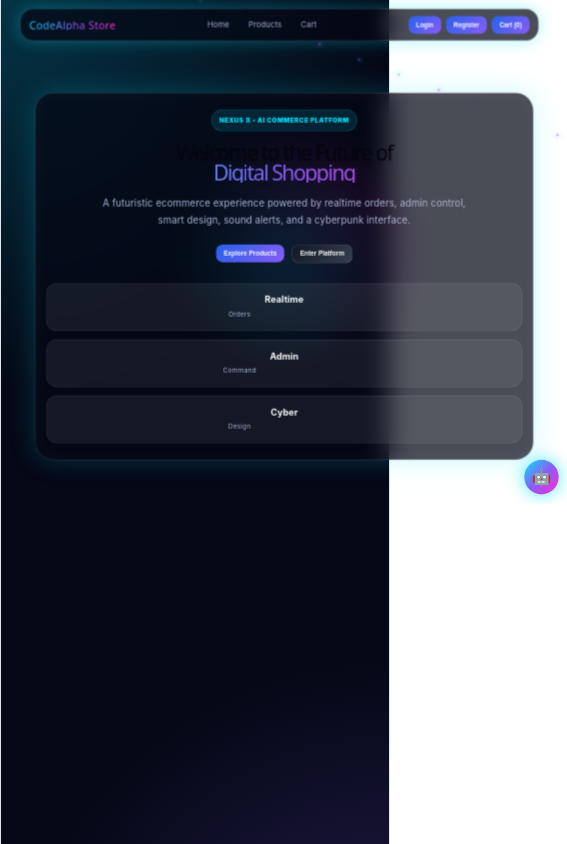
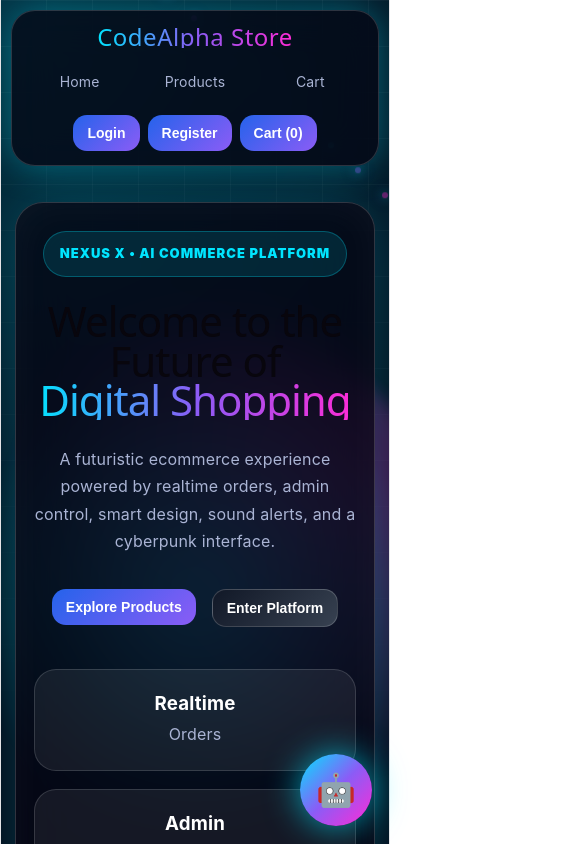
Before and after one commit to abd378/elite-ecommerce-store, a React (Vite) app: page / in a window 390 px wide. Shown: the top 844 px of the page, 567 px wide, since content can reach past the window. Built offline with nearby package versions, Linux system fonts and the light colour scheme.

Commit message:
create premium mobile layout

```diff
--- a/src/App.css
+++ b/src/App.css
@@ -1548,42 +1548,126 @@ button:hover,
 }
 @media (max-width: 768px) {
   body {
-    overflow-x: auto;
+    overflow-x: hidden;
   }
 
   .app {
-    min-width: 1180px;
-    transform: scale(0.48);
-    transform-origin: top left;
-    width: 208%;
+    width: 100%;
+    min-width: 0;
+    transform: none;
   }
 
   .navbar {
-    width: 1080px;
-    margin: 18px 40px;
-    flex-direction: row !important;
-    flex-wrap: nowrap !important;
+    position: sticky;
+    top: 10px;
+    width: calc(100% - 20px);
+    margin: 10px auto 0;
+    padding: 14px;
+    border-radius: 24px;
+    flex-direction: column !important;
+    gap: 12px;
   }
 
   .navbar h1 {
     display: block !important;
-    font-size: 22px;
+    font-size: 24px;
+    text-align: center;
   }
 
   .navbar ul {
-    flex-wrap: nowrap !important;
+    width: 100%;
+    display: grid;
+    grid-template-columns: repeat(3, 1fr);
+    gap: 8px;
+  }
+
+  .navbar li a {
+    display: block;
+    text-align: center;
+    padding: 10px 8px;
+    font-size: 14px;
   }
 
   .nav-actions,
   .profile-box {
-    flex-wrap: nowrap !important;
-  }
-
-  .activity-feed {
-    right: 60px;
-  }
-
+    width: 100%;
+    justify-content: center;
+    flex-wrap: wrap !important;
+    gap: 8px;
+  }
+
+  .cart-btn,
+  .logout-btn,
+  button {
+    padding: 10px 14px;
+    font-size: 14px;
+  }
+
+  .nexus-home,
+  .products-section,
+  .cart-page,
+  .login-page,
+  .admin-page,
+  .details-page,
+  .checkout-page {
+    padding: 36px 14px;
+  }
+
+  .section-title {
+    font-size: 36px;
+  }
+
+  .nexus-hero-card {
+    padding: 28px 18px;
+    border-radius: 28px;
+  }
+
+  .nexus-hero-card h1 {
+    font-size: 42px;
+    letter-spacing: -1px;
+  }
+
+  .nexus-hero-card p {
+    font-size: 16px;
+  }
+
+  .nexus-stats,
+  .cyber-stats-grid,
+  .products-grid,
+  .orders-grid,
+  .admin-items-grid {
+    grid-template-columns: 1fr !important;
+  }
+
+  .product-card,
+  .order-card,
+  .cyber-stat-card {
+    width: 100%;
+  }
+
+  .product-card img,
+  .admin-product-img,
+  .admin-item-card img {
+    height: 210px;
+  }
+
+  .activity-feed,
   .xp-system {
-    left: 40px;
-  }
-}
+    position: static;
+    display: block;
+    width: calc(100% - 28px);
+    margin: 18px auto;
+  }
+
+  .nexus-ai-button {
+    right: 18px;
+    bottom: 18px;
+  }
+
+  .nexus-ai-panel {
+    width: calc(100% - 24px);
+    right: 12px;
+    bottom: 96px;
+    height: 500px;
+  }
+}
```
Also changed, not shown: 4 other files (tests, documents, lock files or other folders).
